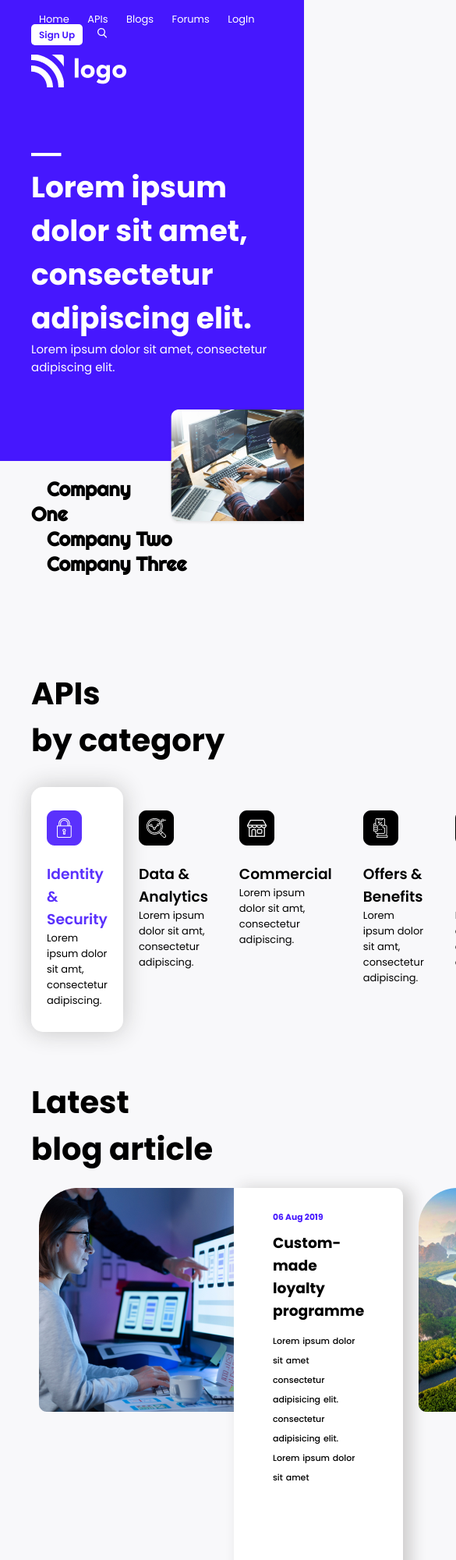
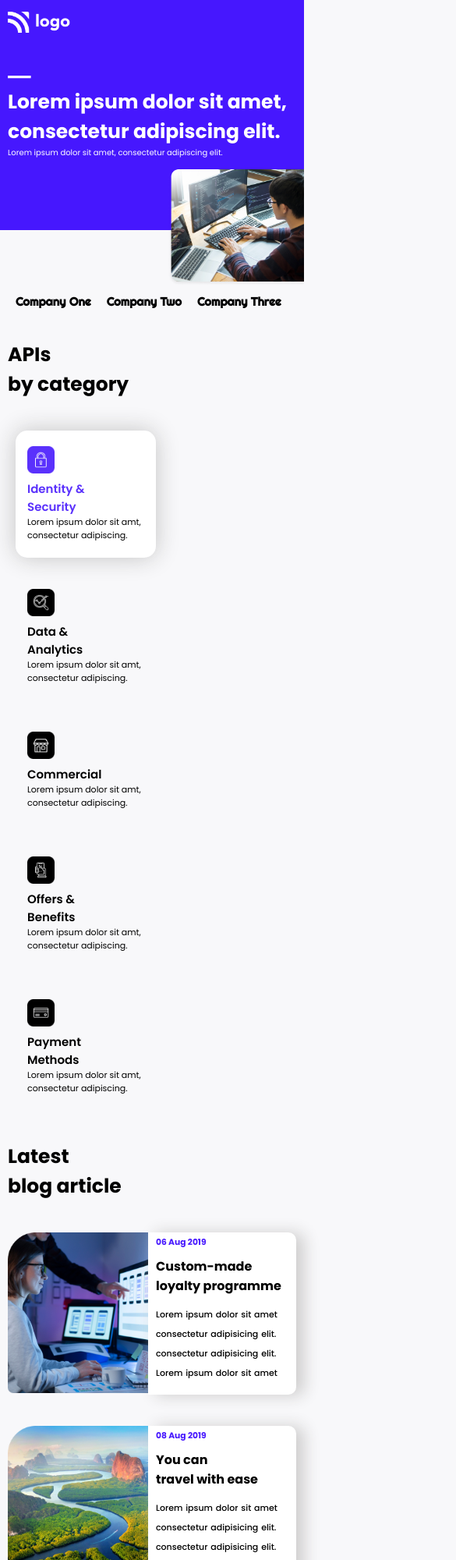
Before and after one commit to ghouseiscoding/FSJSWDB-iNeuron-Live-class-project-9, a plain HTML site: page index.html in a window 390 px wide. Shown: the top 2000 px of the page at 78% size, 585 px wide, since content can reach past the window. Drawn offline with Linux system fonts and the light colour scheme.

Commit message:
mobile responsiveness completed

```diff
--- a/style.css
+++ b/style.css
@@ -50,7 +50,6 @@ nav{
 
 .header-text{
   float: left;
-  margin: 20px;
   font-size: 25px;
   margin: 40px 40px;
 }
@@ -323,3 +322,197 @@ nav{
 .logos-list li:last-child{
   border-right: none;
 }
+
+
+/* ########## Mobile Responsive  ############# */
+
+@media screen and (max-width: 470px){
+  body{
+    max-width: 470px;
+    margin: auto;
+  }
+
+  header{
+    height: 35vh;
+  }
+
+  nav{
+    display: none;
+  }
+
+  .logo{
+    margin: 15px 10px 15px;
+    width: 80px;
+  }
+
+  .header-text{
+    margin: 10px 10px;
+    float: none;
+}
+
+.header-text h2{
+  font-size: 25px;
+}
+
+.header-image{
+  float: right;
+  width: 45%;
+}
+
+.header-text p{
+  font-size: 10px;
+}
+
+.header-text img{
+  width: 30px;
+}
+
+.companies{
+  margin: 20px 10px 30px;
+  display: flex;
+  width: 100vw;
+}
+
+.company-items{
+  margin: 10px;
+  text-decoration: none;
+  color: #000;
+  font-family: 'Righteous', sans-serif;
+  font-weight: 600;
+  font-size: 15px;
+
+}
+
+.api{
+  margin: 30px 10px 30px;
+}
+
+.api-heading{
+  font-size: 25px;
+  font-weight: 700;
+}
+
+
+.cards{
+  justify-content: flex-start;
+  flex-wrap: wrap;
+  width: 100vw;
+}
+
+.card-active, .card{
+  width: 150px;
+  margin: 10px 10px;
+}
+
+.card{
+  padding: 20px 15px;
+}
+
+.card-active{
+  padding: 20px 15px;
+}
+
+.card-logo{
+  width: 35px;
+  margin-bottom: 1px;
+}
+
+.card-body{
+  font-size: 11px;
+}
+
+.card-head-active, .card-head{
+  font-size: 15px;
+}
+
+
+.blog-cards{
+  margin: 10px 10px;
+  flex-direction: column;
+  align-items: space-between;
+
+}
+
+.blog-heading h1{
+  font-size: 25px;
+  font-weight: 700;
+  margin: 0 10px 20px;
+}
+
+.blog-card{
+  margin: 20px 0;
+}
+
+.blog-image img{
+  width: 180px;
+}
+
+.blog-content{
+  height: 198px;
+  width: 100vw;
+  padding: 5px 10px;
+}
+
+.blog-content h3{
+  font-size: 16px;
+}
+
+.faq-section{
+  margin: 20px 0;
+  height: 280px;
+}
+
+.faq-content{
+  margin: 10px;
+}
+
+.faq-content h2{
+  font-size: 25px;
+}
+
+.faq-image{
+  display: none;
+}
+
+.download-section{
+  flex-direction: column;
+  margin: 30px 10px 30px;
+  justify-content: flex-start;
+  /* align-items: flex-start; */
+}
+
+.download-content h1{
+  font-size: 25px;
+}
+
+.download-email form input{
+  margin-left: 15px;
+  width: 300px;
+  border: 25px;
+}
+
+.download-email>form{
+  background-color: #E9EDFF;
+  width: 100vw;
+  margin: 0 10px;
+  justify-content: space-around;
+}
+
+.footer-section{
+  flex-direction: column;
+  align-items: center;
+}
+
+.footer-left{
+  margin: 30px 10px 15px;
+  display: flex;
+  flex-direction: column;
+  align-items: center;
+}
+
+.footer-right{
+  margin: 30px 10px 15px;
+}
+
+
+}
```
